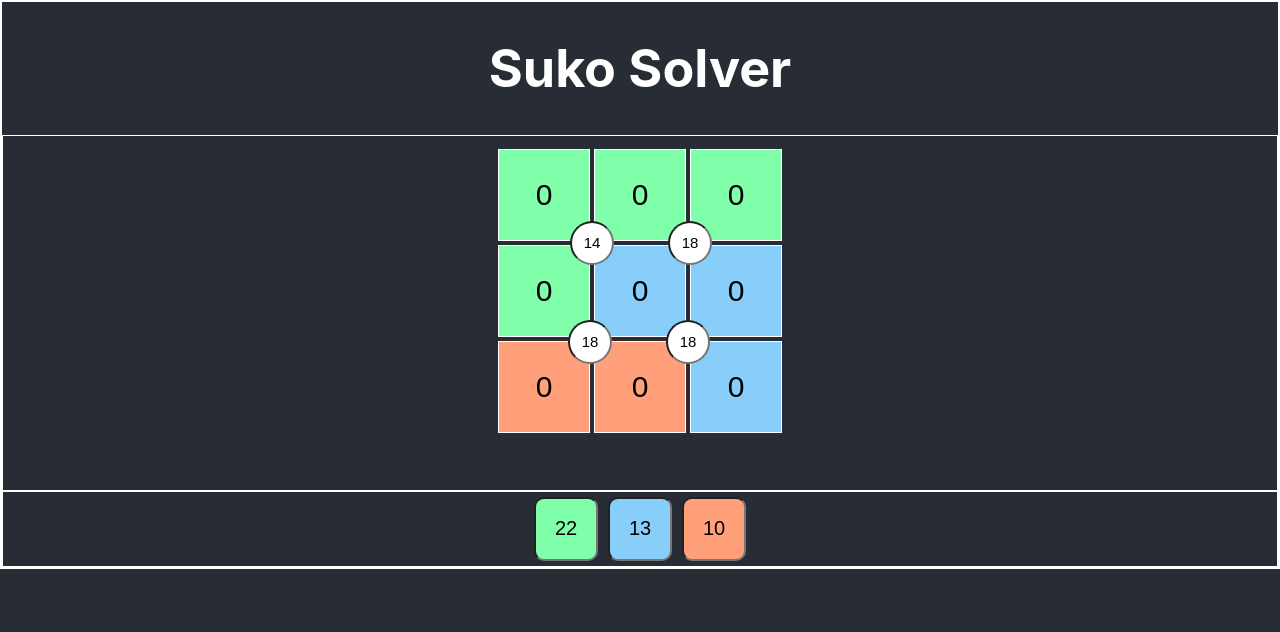
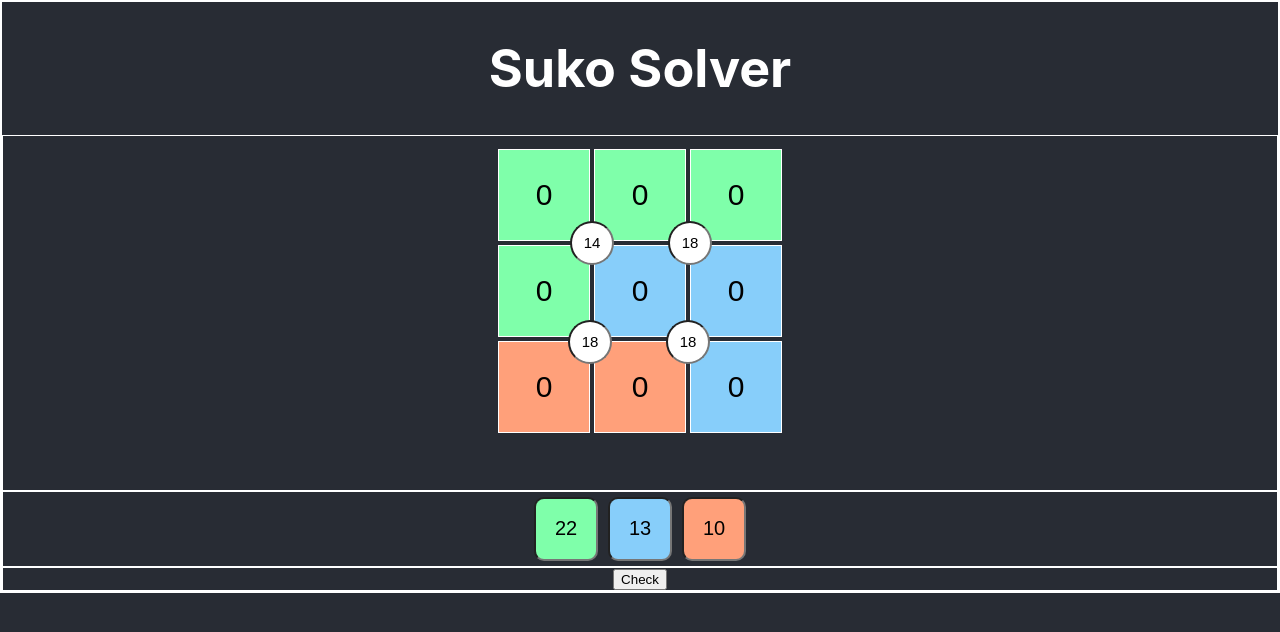
Before and after one commit to elliotdes/suko-solver, a React (Create React App) app: page / in a window 1280 px wide. Shown: the top 632 px of the page. Built offline with nearby package versions, Linux system fonts and the light colour scheme.

Commit message:
Add check button

```diff
--- a/src/App.js
+++ b/src/App.js
@@ -83,6 +83,10 @@ function App() {
     }
   };
 
+  const handleClick = () => {
+    console.log(checkSums(grid, colors, quad, colorSum));
+  };
+
   return (
     <div className="App">
       <header className="App-header">
@@ -140,6 +144,9 @@ function App() {
           onClick={handleColorSumClick}
         />
       </div>
+      <div>
+        <button onClick={handleClick}>Check</button>
+      </div>
     </div>
   );
 }
```
